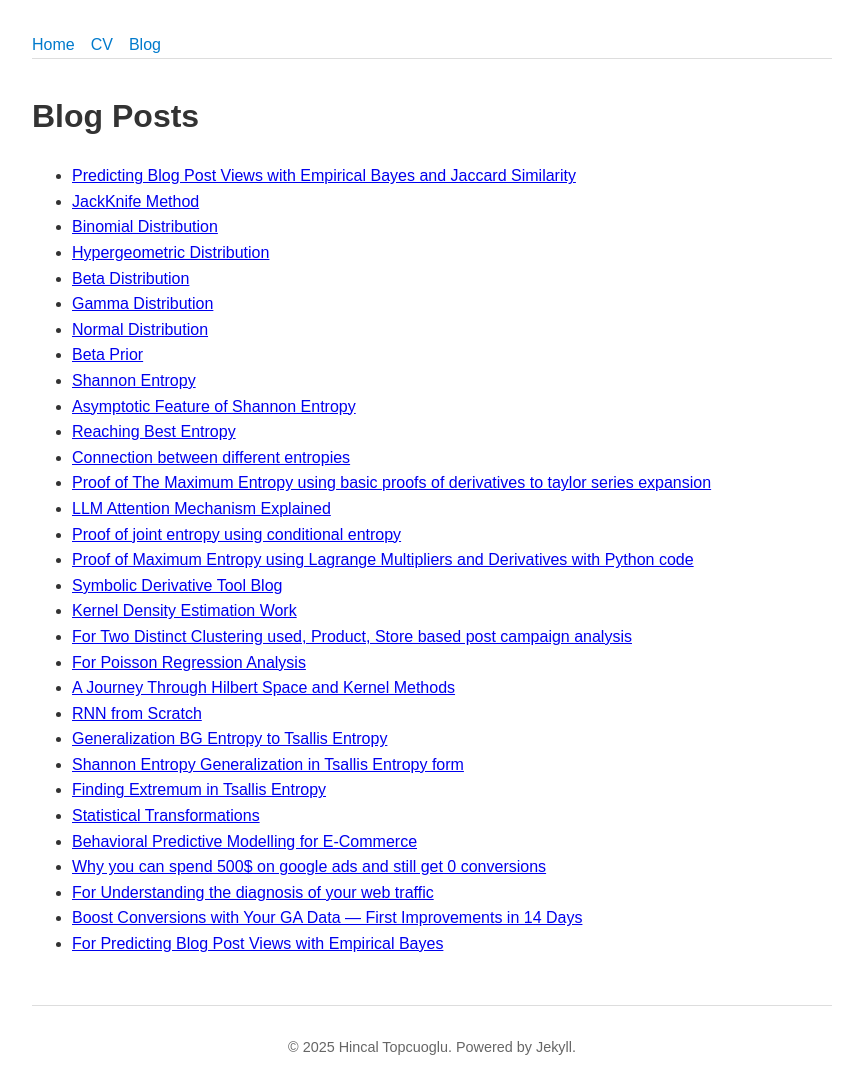
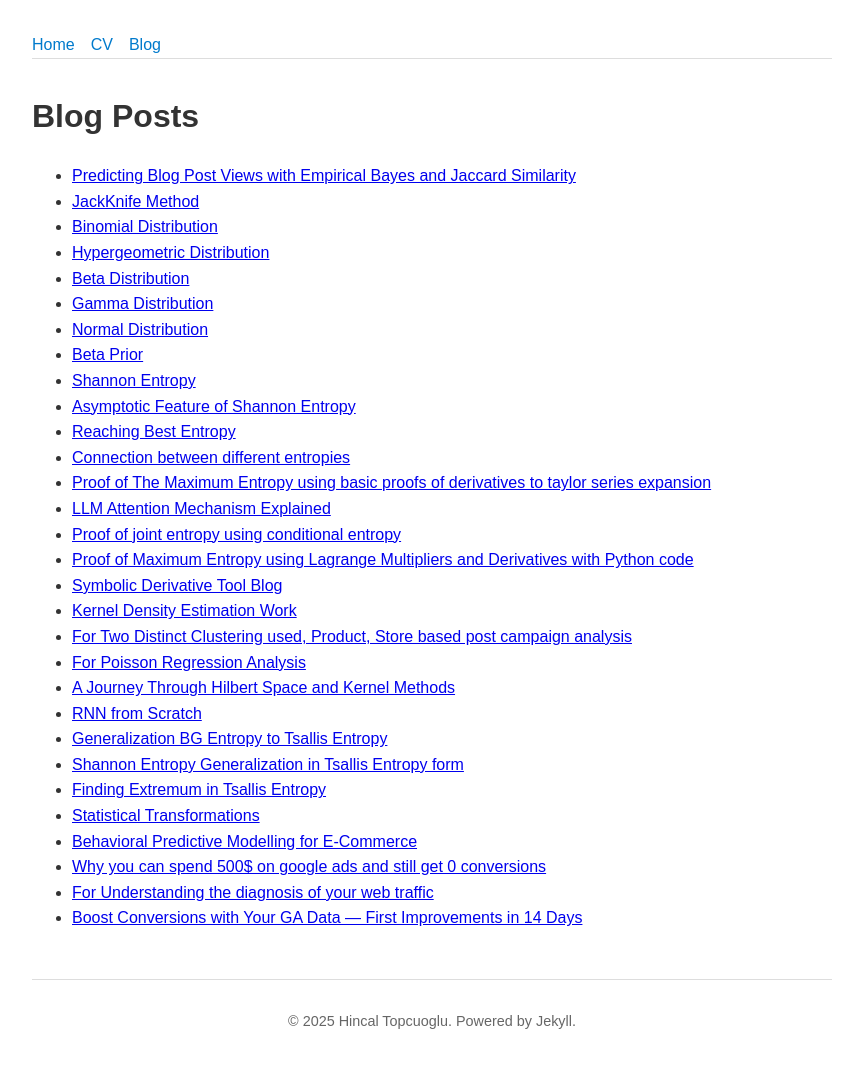
Before and after one commit to hincaltopcuoglu/hincaltopcuoglu.github.io, a Jekyll site: the page built from blog.md, in a window 1280 px wide. Shown: the whole page, without its empty margins (208-1071 px from the left). Built offline with Jekyll 4.4.1, drawn with Linux system fonts in a browser that asks for light colours; after the commit the page ends 1065 px from its top, so only the background shows below that.

Commit message:
Remove duplicate link for GA data improvements

```diff
--- a/blog.md
+++ b/blog.md
@@ -36,4 +36,3 @@ permalink: /blog/
 - [Why you can spend 500$ on google ads and still get 0 conversions](why-you-can-spend-500-on-google-ads-and-still-get-0-conversions/)
 - [For Understanding the diagnosis of your web traffic](the-real-problem-isnt-traffic-its-not-knowing-whats-broken/)
 - [Boost Conversions with Your GA Data — First Improvements in 14 Days](boost-conversions-with-ga4/)
-- [For Predicting Blog Post Views with Empirical Bayes](blog/source/Predicting_Blog_Post_Views_with_Empirical_Bayes_and_Jaccard_Similarity.md)
```
